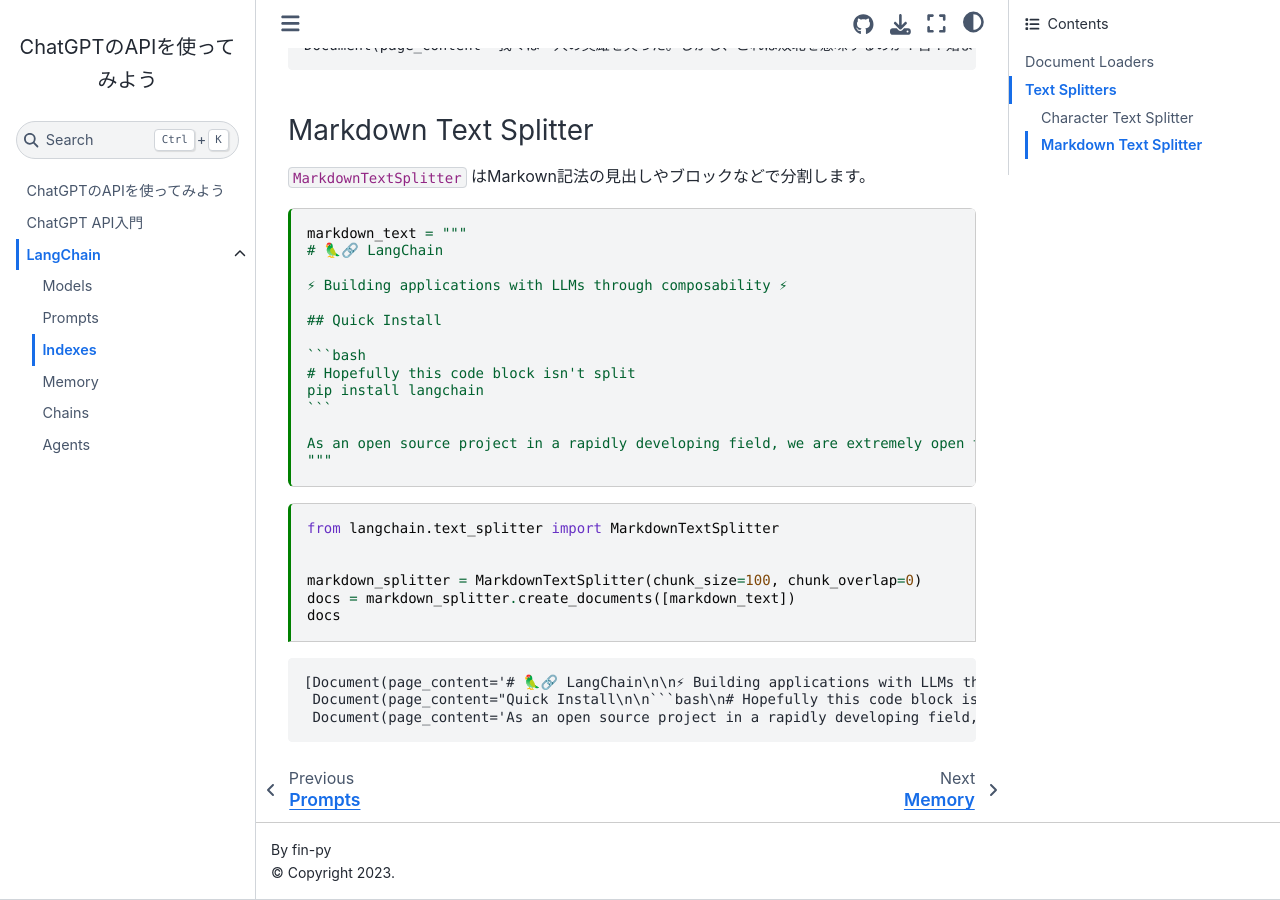
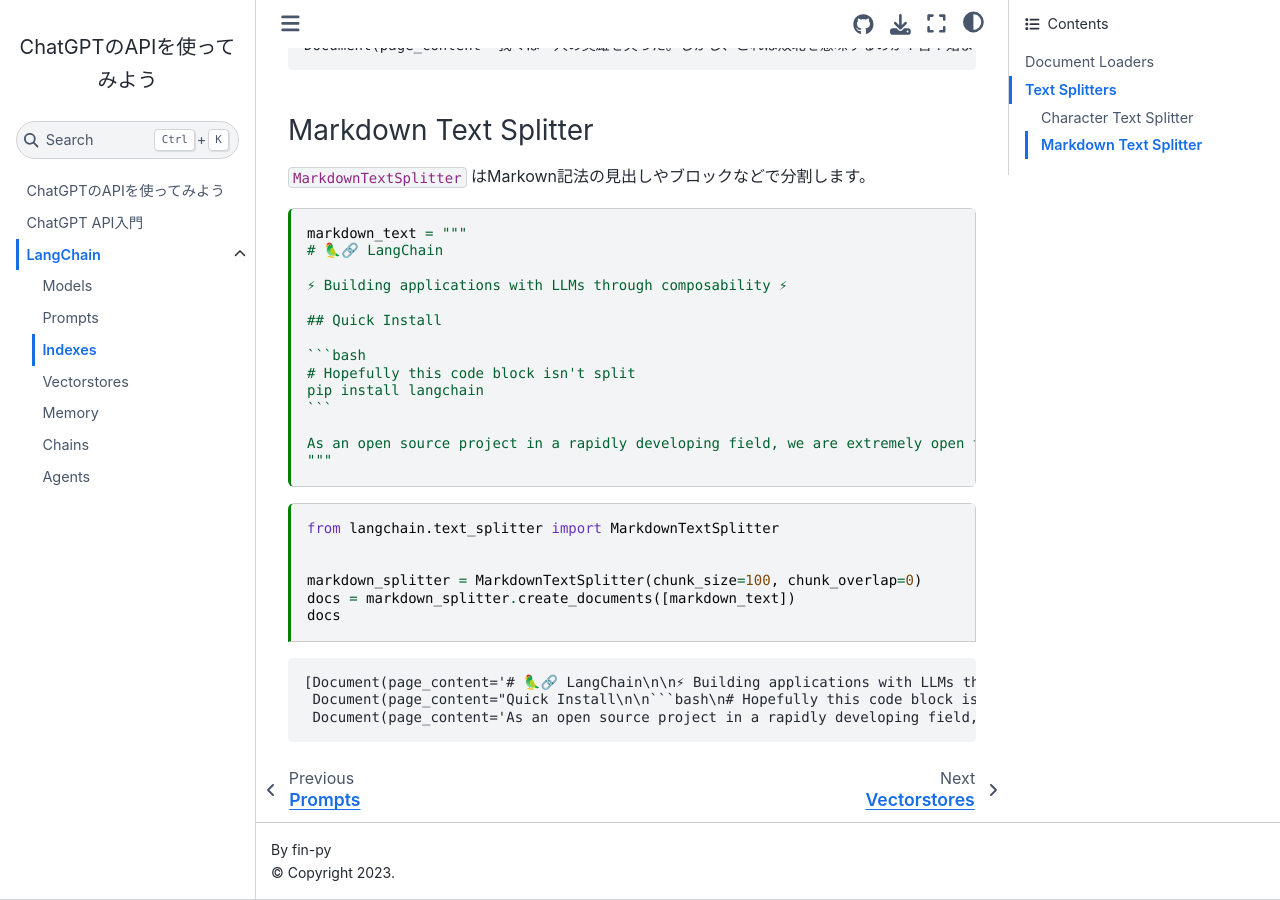
Before and after one commit to fin-py/chatgpt-api-hands-on, a Jupyter Book: the page built from docs/indexes.ipynb, in a window 1280 px wide and 900 px high, scrolled down 2621 px. Built offline with Jupyter Book 1.0.4 settings and Sphinx 7.4.7 and the Sphinx Book theme 1.1.4, drawn with Linux system fonts in a browser that asks for light colours.

Commit message:
add vectorstores

```diff
--- a/docs/_toc.yml
+++ b/docs/_toc.yml
@@ -10,6 +10,7 @@
   - file: models
   - file: prompts
   - file: indexes
+  - file: vectorstores
   - file: memory
   - file: chains
   - file: agents
```
Also changed, not shown: docs/vectorstores.ipynb (added).
